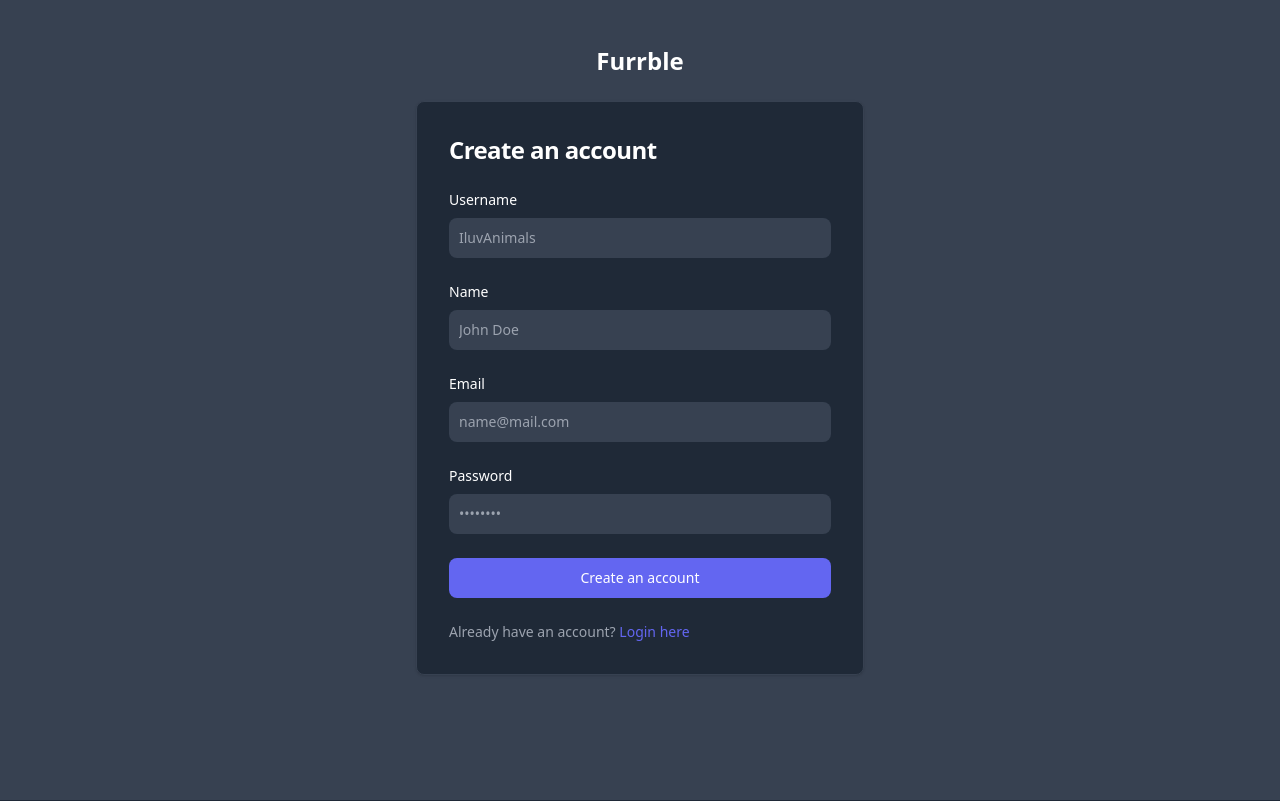
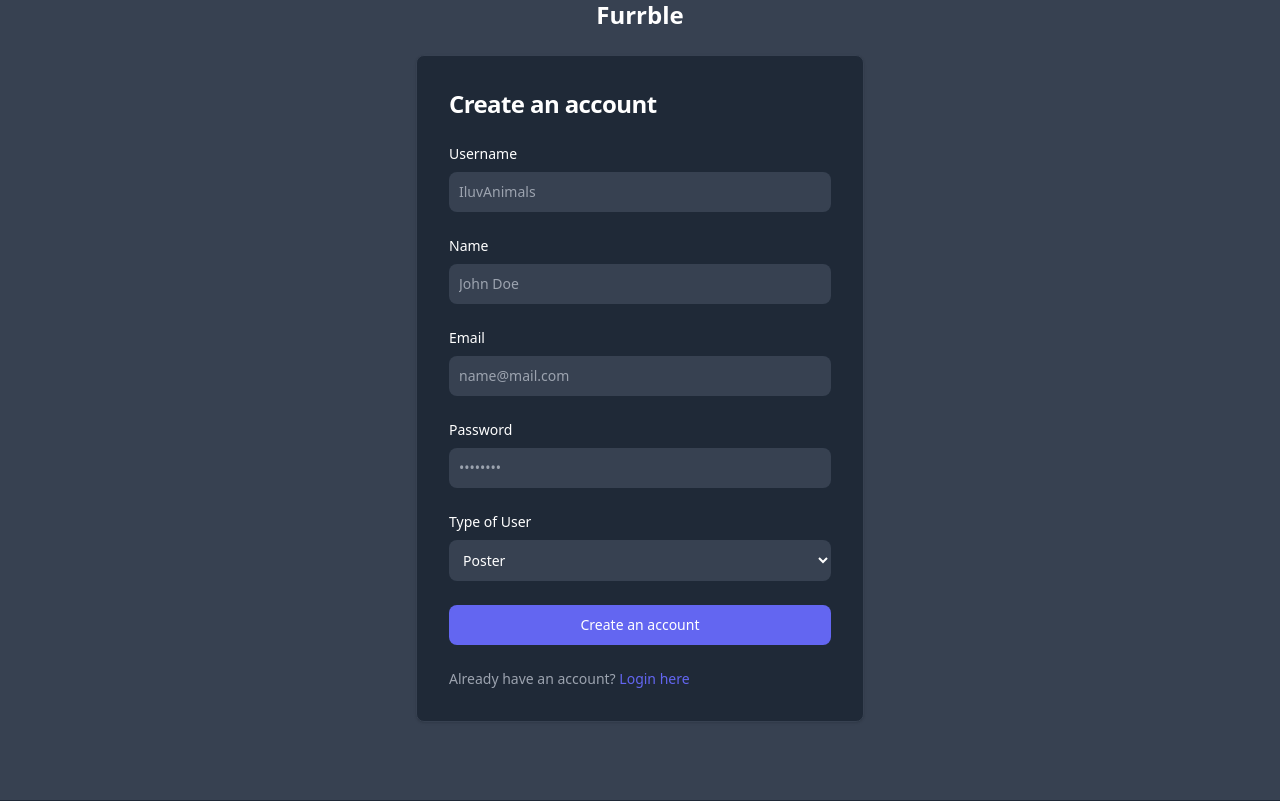
Before and after one commit to sdubonsa/Furrble, a Node server app: page /users/register in a window 1280 px wide. Shown: the top 801 px of the page. Run offline with Node 20, Linux system fonts and the light colour scheme; some libraries are stand-ins or nearby versions.

Commit message:
types of users

```diff
--- a/app.js
+++ b/app.js
@@ -1,5 +1,6 @@
 // MODULES
 var express = require("express");
+const serverless = require("serverless-http");
 const mongoose = require("mongoose");
 const session = require("express-session");
 const MongoStore = require("connect-mongo");
@@ -10,6 +11,7 @@ var userRoutes = require("./routes/userRoutes");
 
 // APP
 const app = express();
+const router = express.Router();
 
 // CONFIG
 let port = 3000;
@@ -68,3 +70,7 @@ app.get("/", (req, res) => {
 });
 
 app.use("/users", userRoutes);
+
+app.use("./netlifty/functions/app", router);
+
+module.exports.handler = serverless(app);
--- a/views/user/profile.ejs
+++ b/views/user/profile.ejs
@@ -8,7 +8,7 @@
         <div class="p-2">
             <h3 class="text-center text-xl text-white font-medium leading-8"><%= user.fullname %></h3>
             <div class="text-center text-white text-xs font-semibold">
-                <p>Adopter</p>
+                <p><%= user.type %></p>
             </div>
             <table class="text-xs my-3">
                 <tbody>
--- a/views/user/register.ejs
+++ b/views/user/register.ejs
@@ -77,6 +77,20 @@
                                 required
                             />
                         </div> -->
+                        <div>
+                            <label for="type" class="block mb-2 text-sm font-medium text-white">Type of User</label>
+                            <select
+                                type="select"
+                                name="type"
+                                id="type"
+                                placeholder="Poster!"
+                                class="borde sm:text-sm rounded-lg focus:ring-primary-600 focus:border-primary-600 block w-full p-2.5 bg-gray-700 border-gray-600 placeholder-gray-400 text-white focus:ring-blue-500 focus:border-blue-500"
+                                required
+                            >
+                                <option value="poster">Poster</option>
+                                <option value="seeker">Seeker</option>
+                            </select>
+                        </div>
 
                         <!-- SUBMIT -->
                         <button
@@ -90,7 +104,7 @@
                             <% for (let i = 0; i < error.length; i++) { %>
                                 <div class="bg-rose-500 border border-red-300 text-white px-4 py-3 rounded-lg relative" role="alert">
                                     <strong class="font-bold">Holy smokes!</strong>
-                                    <span class="block sm:inline"><%= error[i] %></span>
+                                    <span class="block sm:inline"><%= error[i] %>.</span>
                                 </div>
                             <% } %>
                         <% } %>
```
Also changed, not shown: models/user.js (+9 -4 lines), package.json (+5 -2 lines), 1 other file.
